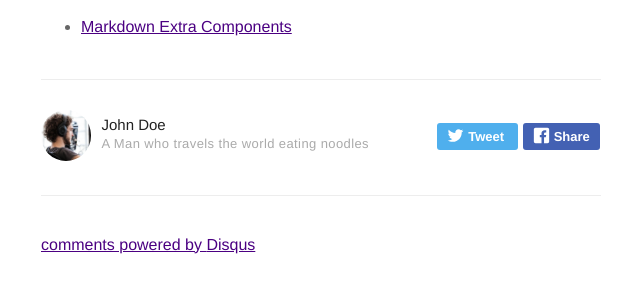
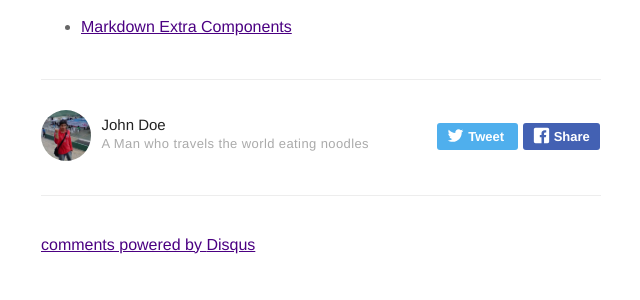
Before and after one commit to nandorrb/desarrollo_de_aplicaciones, a Jekyll site: the page built from _posts/2016-02-24-markdown-common-elements.markdown, in a window 1280 px wide. Shown: the part 5992-6292 px from the top of the page, without its empty margins (319-959 px from the left). Built offline with Jekyll 4.4.1, drawn with Linux system fonts in a browser that asks for light colours; emoji names are drawn with the system emoji font; comment, search, counter and statistics services are not loaded.

Commit message:
Create _config.yml

```diff
--- a/_config.yml
+++ b/_config.yml
@@ -56,14 +56,8 @@ authors:
         name: John Doe
         bio: A Man who travels the world eating noodles
         external-image: false
-        picture: assets/images/profile.jpg
-        twitter: johndoe
-    jamesfoster:
-        name: James Foster
-        bio: A Man who develops software with coffee
-        external-image: false
-        picture: assets/images/james.jpg
-        twitter: jamesfoster
+        picture: assets/images/download.jpeg
+        #twitter: johndoe
 
 # do you want a larger site? change the option below
 # options: [normal, large] | default: normal
```
